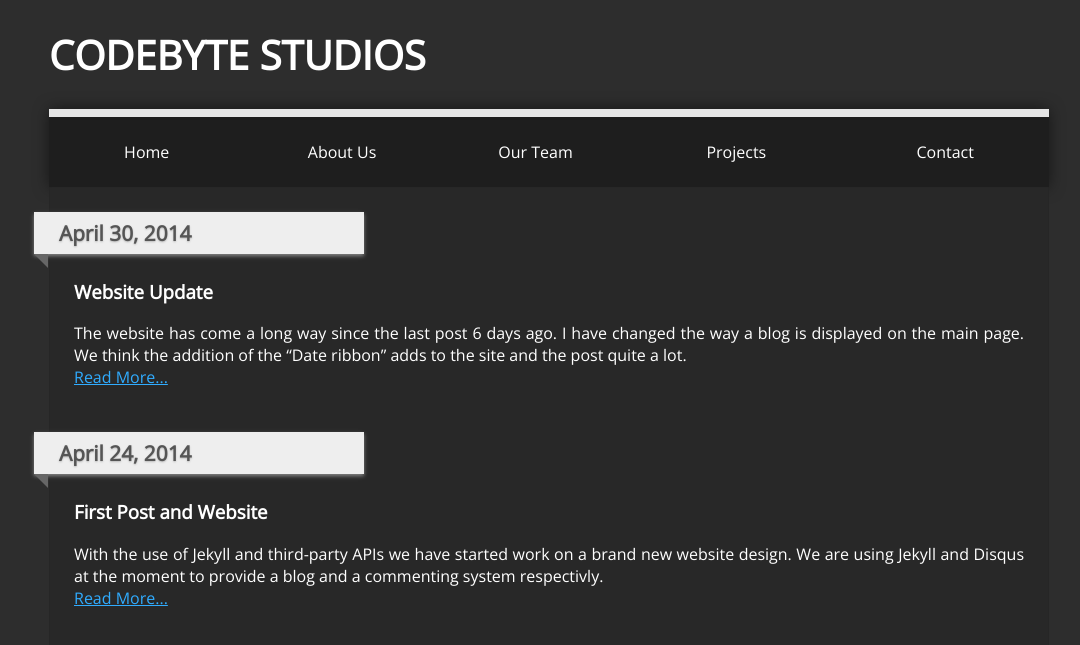
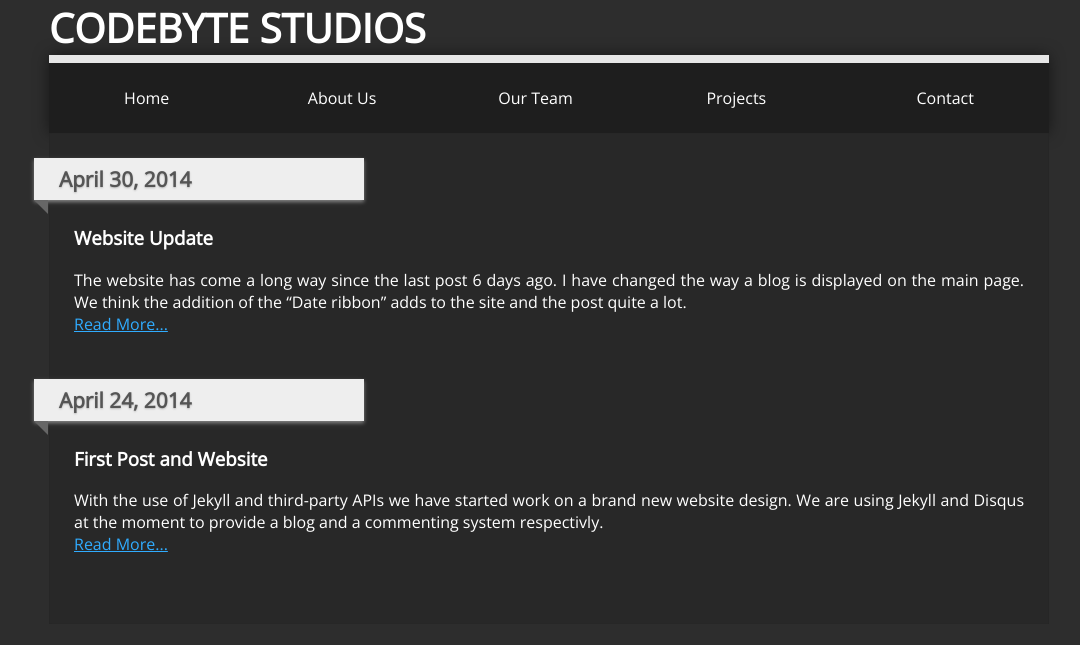
Before and after one commit to CodebyteStudios/codebytestudios.github.io, a Jekyll site: the page built from index.html, in a window 1280 px wide. Shown: the top 645 px of the page, without its empty margins (91-1171 px from the left). Built offline with Jekyll 4.4.1, drawn with Linux system fonts in a browser that asks for light colours; nearby versions of some CDN libraries; Markdown is read by kramdown in place of the engine named in the settings; the list of posts is cut into pages by our own code.

Commit message:
Fixing browser compatibility (firefox).

```diff
--- a/stylesheets/master.css
+++ b/stylesheets/master.css
@@ -2,7 +2,10 @@
 @-moz-keyframes fadeIn { from { opacity:0; } to { opacity:1; } }
 @keyframes fadeIn { from { opacity:0; } to { opacity:1; } }
 
-p{margin:0; padding:0;}
+p, h1 {
+    margin:0;
+    padding:0;
+}
 .wrapper {
     opacity:0;  /* make things invisible upon start */
     -webkit-animation:fadeIn ease-in 1;  /* call our keyframe named fadeIn, use animattion ease-in and repeat it only 1 time */
```
